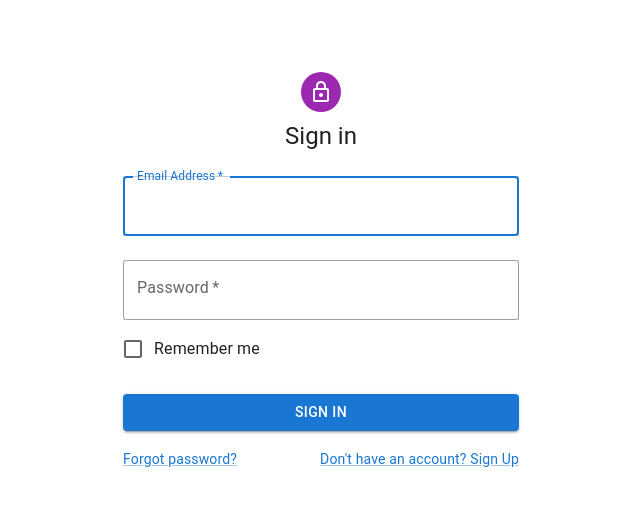
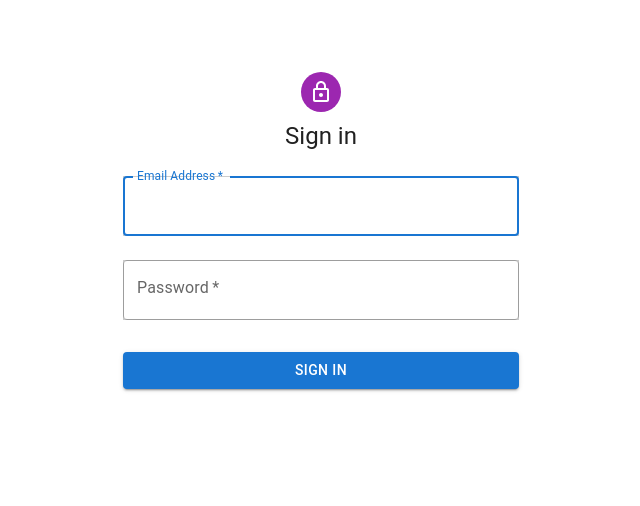
Before and after one commit to lmichratsimbazafy/hr_managing, a React (Create React App) app in the folder client/web/: page /login in a window 1280 px wide. Shown: the top 506 px of the page, without its empty margins (319-959 px from the left). Built offline with nearby package versions, Linux system fonts and the light colour scheme.

Commit message:
remove useless components

```diff
--- a/client/web/src/component/SignIn/SignIn.tsx
+++ b/client/web/src/component/SignIn/SignIn.tsx
@@ -106,10 +106,6 @@ export default function SignIn() {
             id="password"
             autoComplete="current-password"
           />
-          <FormControlLabel
-            control={<Checkbox value="remember" color="primary" />}
-            label="Remember me"
-          />
           <Button
             type="submit"
             fullWidth
@@ -118,18 +114,6 @@ export default function SignIn() {
           >
             Sign In
           </Button>
-          <Grid container>
-            <Grid item xs>
-              <Link href="#" variant="body2">
-                Forgot password?
-              </Link>
-            </Grid>
-            <Grid item>
-              <Link href="#" variant="body2">
-                {"Don't have an account? Sign Up"}
-              </Link>
-            </Grid>
-          </Grid>
         </Box>
       </Box>
       {/* <Copyright sx={{ mt: 8, mb: 4 }} /> */}
--- a/client/web/src/component/layout/Layout.tsx
+++ b/client/web/src/component/layout/Layout.tsx
@@ -252,9 +252,7 @@ const Layout = () => {
                   element: <Navigate {...{ to: "/consultants" }} />,
                 }}
               />
-              <Route
-                {...{ path: "/consultants", element: (() => <Home />)() }}
-              />
+              <Route {...{ path: "*", element: (() => <Home />)() }} />
             </Route>
           </Routes>
         </Suspense>
```
